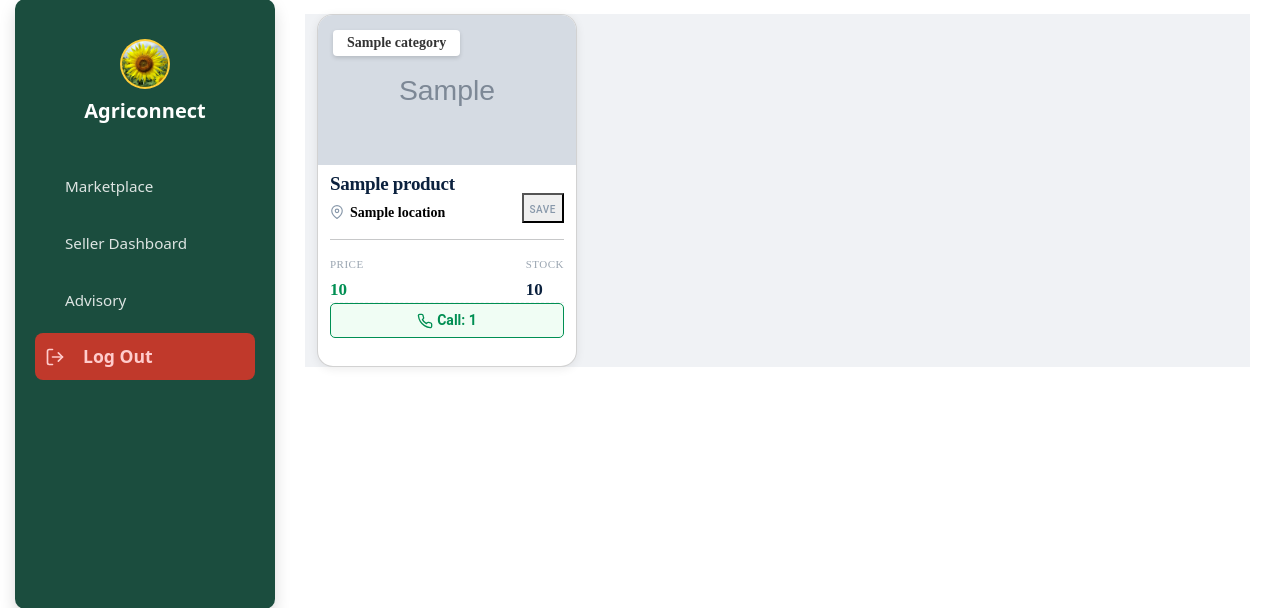
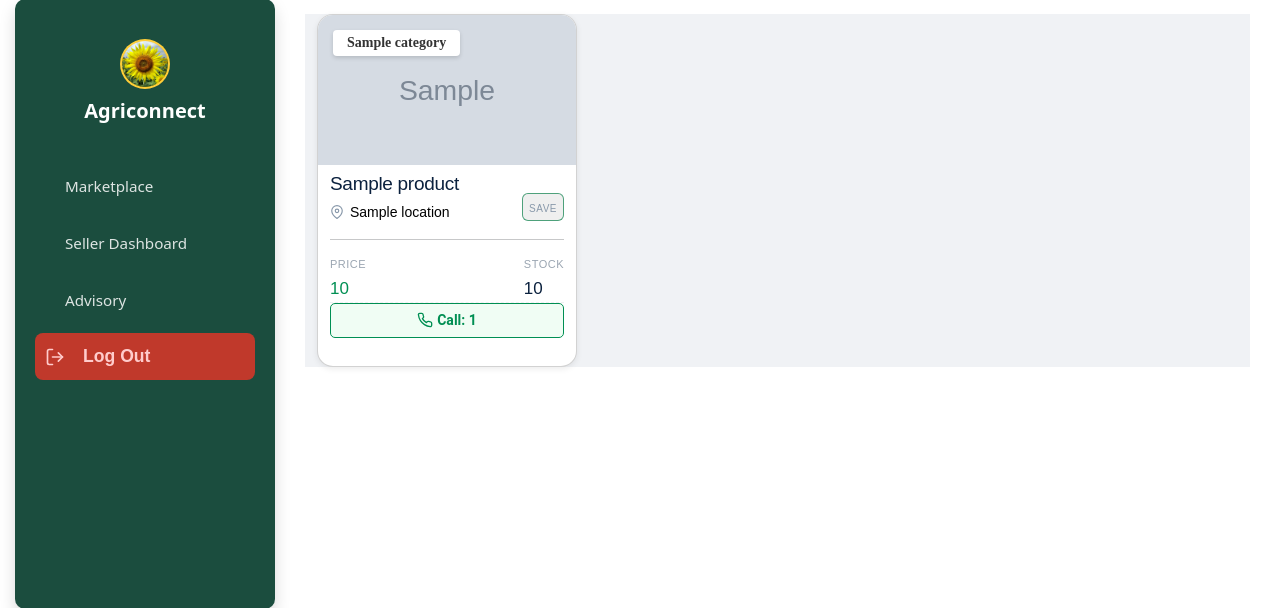
Before and after one commit to Okumu878w/AgriConnect, a Django app: template agriconnect/app1/templates/app1/marketplace.html in a window 1280 px wide. Shown: the part 109-717 px from the top of the page. Run offline with Django 3.2, Linux system fonts and the light colour scheme; the template is opened without the code that fills it: most values are stand-ins (such as "Sample title", 1, 10 or a date in 2020); grey boxes marked "Sample" are stand-in pictures; some libraries are stand-ins or nearby versions.

Commit message:
common font style for the pages

```diff
--- a/agriconnect/app1/templates/app1/marketplace.html
+++ b/agriconnect/app1/templates/app1/marketplace.html
@@ -7,10 +7,10 @@
 
 <div class="mcontent">
 
-<div class="pdisplay">
+<div class="pdisplay" style="font-family: sans-serif;">
    <!-- for loop here -->
     {%for product in products%}
-    <div class="card"
+    <div class="card "
     data-category="{{ product.category|lower }}"
          data-location="{{ product.location|lower }}"
          data-price="{{ product.price }}">
@@ -36,14 +36,14 @@
                             <path d="M21 10c0 7-9 13-9 13s-9-6-9-13a9 9 0 0 1 18 0z"></path>
                             <circle cx="12" cy="10" r="3"></circle>
                         </svg>
-                        <span style="color: black;font-weight: bold;">{{product.location}}</span>
+                        <span style="color: black;">{{product.location}}</span>
                     </div>
 
                 </div>
 
                 <div class="save-btn" style="margin-top: 15px;">
 
-                    <button onclick="toggleSave({{ product.id }})"><span class="save-text" >SAVE</span>
+                    <button class="rounded-2 border border-success border-opacity-75" onclick="toggleSave({{ product.id }})"><span class="save-text" >SAVE</span>
    </button>
                 </div>
             </div>
--- a/agriconnect/app1/templates/app1/sellerdashboard.html
+++ b/agriconnect/app1/templates/app1/sellerdashboard.html
@@ -3,11 +3,11 @@
 {%load static%}
 <link rel="stylesheet" href="{%static 'css/main.css'%}">
 <link rel="stylesheet" href="{%static 'bootstrap/css/bootstrap.min.css'%}">
-<div class="sellercontent flex-grow-1 p-4">
+<div class="sellercontent flex-grow-1 p-4 "style="font-family:  sans-serif;">
     <div class="inventory-container ">
         <div class="inventory-header">
             <h2>My Inventory</h2>
-            <button><a href="{%url 'add'%}" class="view-all-link">Add item</a></button>
+            <button class="rounded-2 "><a href="{%url 'add'%}" class=" "><span><svg xmlns="http://www.w3.org/2000/svg" height="20px" viewBox="0 -960 960 960" width="20px" fill="#1f1f1f"><path d="M444-144v-300H144v-72h300v-300h72v300h300v72H516v300h-72Z"/></svg></span> Add item</a></button>
         </div>
 
         <table class="inventory-table">
--- a/agriconnect/static/css/main.css
+++ b/agriconnect/static/css/main.css
@@ -13,13 +13,11 @@
             position: sticky;
             top: 15px;
         }
-
-        .logo-sect{
+.logo-sect{
             text-align: center;
             margin: 20px 0 40px 0;
         }
-
-        .logo-im{
+.logo-im{
             width: 50px;
             height: 50px;
             border-radius: 50%;
@@ -27,8 +25,7 @@
             border: 2px solid rgba(255,255,255,0.2);
             margin-bottom: 10px;
         }
-
-        .nav-link {
+.nav-link {
             color: rgba(255, 255, 255, 0.85) !important;
             font-size: 0.95rem;
             margin-bottom: 10px;
@@ -40,7 +37,7 @@
             gap: 15px;
         }
 
-        .nav-link:hover, .nav-link.active {
+.nav-link:hover, .nav-link.active {
             background-color: rgba(255, 255, 255, 0.1);
             color: #fff !important;
             font-weight: 500;
@@ -146,7 +143,7 @@
     display: flex;
     margin-left: 25px;
     background-color: #f0f2f5;
-    font-family: 'Roboto', sans-serif;
+    font-family:  sans-serif;
     display: flex;
     justify-content: center;
     align-items: center;
@@ -171,8 +168,8 @@
     width: 100%;
     border-radius: 16px; /* High rounding for the modern look */
     overflow: hidden;
-    box-shadow: 0 2px 10px rgba(0,0,0,0.08);
-    font-family: 'Merriweather', serif; /* Global serif for this card style */
+    box-shadow: 0 2px 6px rgba(0,0,0,0.08);
+    font-family: sans-serif;
     max-width: 260px;
     display: flex;
     flex-direction: column;
@@ -232,7 +229,7 @@
 .title {
     font-size: 19px;
     color: #0b213e; /* Deep Navy */
-    font-weight: 900;
+
     margin-bottom: 6px;
     letter-spacing: -0.3px;
 }
@@ -243,7 +240,7 @@
     gap: 6px;
     color: #8898aa;
     font-size: 14px;
-    font-family:  serif;
+    font-family:  sans-serif;
     font-weight: 300;
      /* Slight italic common in serif locations */
 }
@@ -260,7 +257,7 @@
 }
 
 .save-text {
-    font-family: 'Roboto', sans-serif;
+    font-family:  sans-serif;
     font-size: 10px;
     color: #8898aa;
     font-weight: 500;
@@ -284,7 +281,7 @@
 }
 
 .stat-label {
-    font-family: 'Merriweather', serif;
+    font-family:  sans-serif;
     font-size: 11px;
     color: #9aa5b1;
     text-transform: uppercase;
@@ -294,7 +291,7 @@
 
 .stat-value {
     font-size: 17px;
-    font-weight: 900;
+
 }
 
 .value-green {
@@ -375,7 +372,7 @@
     text-decoration: none;
     color: #28a745; /* Green to match dashboard theme */
     font-size: 20px;
-    font-weight: 500;
+
 }
 
 .view-all-link:hover {
--- a/agriconnect/templates/main.html
+++ b/agriconnect/templates/main.html
@@ -53,7 +53,7 @@
             {% for item in saved_items %}
                 <li id="saved-item-{{ item.product.id }}" style="padding: 10px; border-bottom: 1px solid #eee; display: flex; align-items: center;">
                     <img src="{{ item.product.image.url }}" style="width: 40px; height: 40px; margin-right: 10px; object-fit: cover;">
-                    <div>
+                    <div style="font-family:  sans-serif;">
                         <strong>{{ item.product.name }}</strong><br>
                         <small>{{ item.product.price }}</small><br>
                         <small>{{item.product.phone_number }}</small><br>
@@ -126,7 +126,7 @@
         <polyline points="16 17 21 12 16 7"></polyline>
         <line x1="21" y1="12" x2="9" y2="12"></line>
     </svg>
-    <span style="margin-left: 8px;">Log Out</span></button>
+    <span style="margin-left: 8px;font-family:  sans-serif; ">Log Out</span></button>
 </form>
             </li>
         </ul>
```
Also changed, not shown: agriconnect/db.sqlite3.
